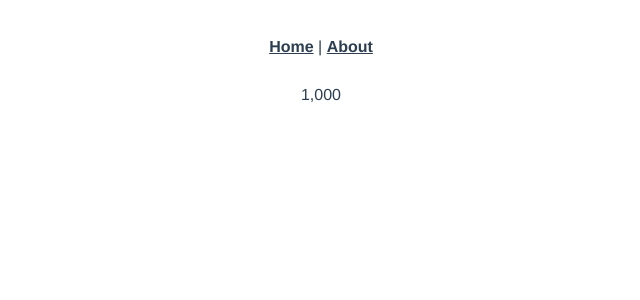
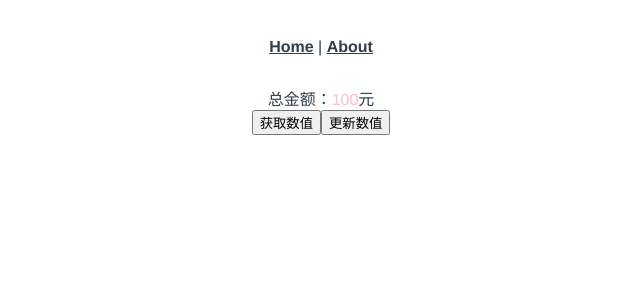
Before and after one commit to marlonchiu/vue-cource-study, a Vue app: page /#/count-to in a window 1280 px wide. Shown: the top 300 px of the page, without its empty margins (319-959 px from the left). Built offline with nearby package versions, Linux system fonts and the light colour scheme.

Commit message:
三方库 countup封装er

```diff
--- /dev/null
+++ b/src/components/count-to/count-to.less
@@ -0,0 +1,3 @@
+.count-to-number {
+  color: pink;
+}
--- a/src/components/count-to/count-to.vue
+++ b/src/components/count-to/count-to.vue
@@ -1,6 +1,8 @@
 <template>
   <div>
-    <span :id="eleId"></span>
+    <slot name="left"></slot>
+    <span :id="eleId" :class="countClass" ref="number"></span>
+    <slot name="right"></slot>
   </div>
 </template>
 <script>
@@ -9,11 +11,21 @@
 
 // 最新的countup.js 用法  引入 import CountUp from 'countup' 版本2.0.4
 import { CountUp } from 'countup.js'
+
+// 样式引入方法一
+// import './count-to.less'
+
 export default {
   name: 'countTo',
   computed: {
     eleId () {
       return `count_up_${this._uid}` // 每个组件会有一个唯一的uid值作区分
+    },
+    countClass () {
+      return [
+        'count-to-number',
+        this.className
+      ]
     }
   },
   props: {
@@ -86,6 +98,27 @@ export default {
     decimals: {
       type: Number,
       default: 0
+    },
+    /**
+     * @description 字首(数字的前缀,根据需要可设为 $,¥,￥ 等)
+     */
+    prefix: {
+      type: String,
+      default: ''
+    },
+    /**
+     * @description 后缀(数字的后缀 ,根据需要可设为 元,个,美元 等)
+     */
+    suffix: {
+      type: String,
+      default: ''
+    },
+    /**
+     * @description 自定义组件的类名
+     */
+    className: {
+      type: String,
+      default: ''
     }
   },
   data () {
@@ -102,7 +135,9 @@ export default {
         useGrouping: this.useGrouping,
         separator: this.separator,
         decimal: this.decimal,
-        decimalPlaces: this.decimalPlaces
+        decimalPlaces: this.decimalPlaces,
+        prefix: this.prefix,
+        suffix: this.suffix
       }
       // 旧的countup 用法  引入 import CountUp from 'countup'
       /**
@@ -126,8 +161,34 @@ export default {
       this.conuter = new CountUp(this.eleId, this.endVal, options)
       setTimeout(() => {
         this.conuter.start()
+        // 动画执行完事件
+        this.emitEndEvent()
       }, this.delay)
     })
+  },
+  methods: {
+    getCount () {
+      // console.log(this.$refs.number.innerText)
+      return this.$refs.number.innerText
+    },
+    emitEndEvent () {
+      setTimeout(() => {
+        this.$nextTick(() => {
+          this.$emit('on-animation-end', Number(this.getCount()))
+        })
+      }, this.duration * 1000 + 5) // 动画执行有延迟 否则数据不一致
+    }
+  },
+  watch: {
+    endVal (newVal, oldVal) {
+      this.conuter.update(newVal)
+      // 动画执行完事件
+      this.emitEndEvent()
+    }
   }
 }
 </script>
+<style lang="less">
+  // 样式引入方法二
+  @import './count-to.less';
+</style>
--- a/src/views/count-to.vue
+++ b/src/views/count-to.vue
@@ -1,10 +1,33 @@
 <template>
-  <count-to :end-val='1000'></count-to>
+  <div>
+    <count-to ref="countTo" :end-val="endVal" @on-animation-end="handleEnd">
+      <span slot="left">总金额：</span>
+      <span slot="right">元</span>
+    </count-to>
+    <button @click="getNumber">获取数值</button>
+    <button @click="updateNumber">更新数值</button>
+  </div>
 </template>
 <script>
 import CountTo from '@/components/count-to'
 export default {
   name: 'count_to',
+  data () {
+    return {
+      endVal: 100
+    }
+  },
+  methods: {
+    getNumber () {
+      this.$refs.countTo.getCount()
+    },
+    updateNumber () {
+      this.endVal += Math.random() * 100
+    },
+    handleEnd (endVal) {
+      console.log('endVal -->', endVal)
+    }
+  },
   components: {
     CountTo
   }
--- a/vue.config.js
+++ b/vue.config.js
@@ -3,7 +3,7 @@ const path = require('path')
 const resolve = dir => path.join(__dirname, dir)
 
 // 项目的部署路径  前边表示项目启动时候的根路径地址
-const BASE_URL = process.env.NODE_ENV === 'procution' ? '/' : '/'
+const BASE_URL = process.env.NODE_ENV === 'production' ? '/' : '/'
 
 module.exports = {
   lintOnSave: true,
```
Also changed, not shown: study_md/chapter8-10.md (+12 -0 lines).
